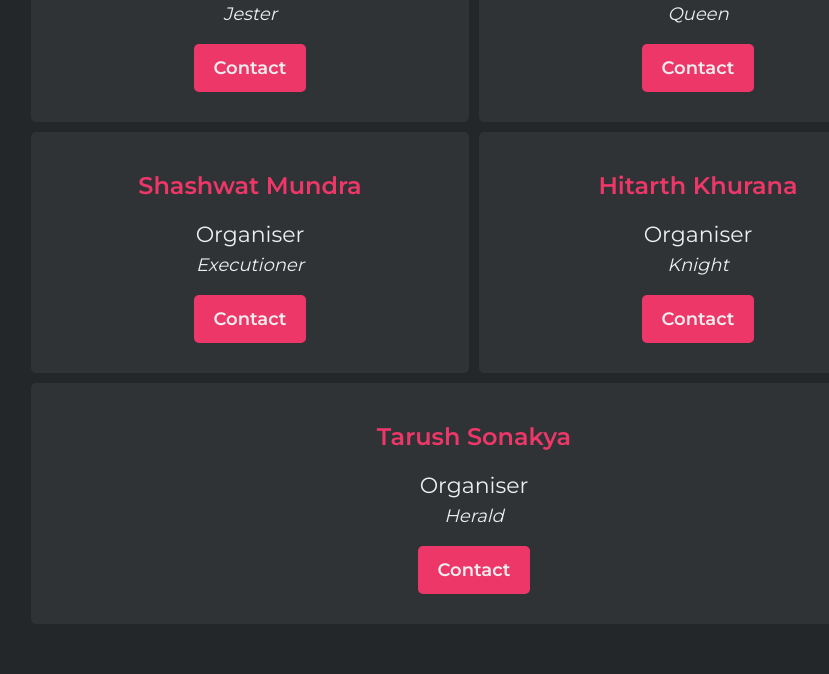
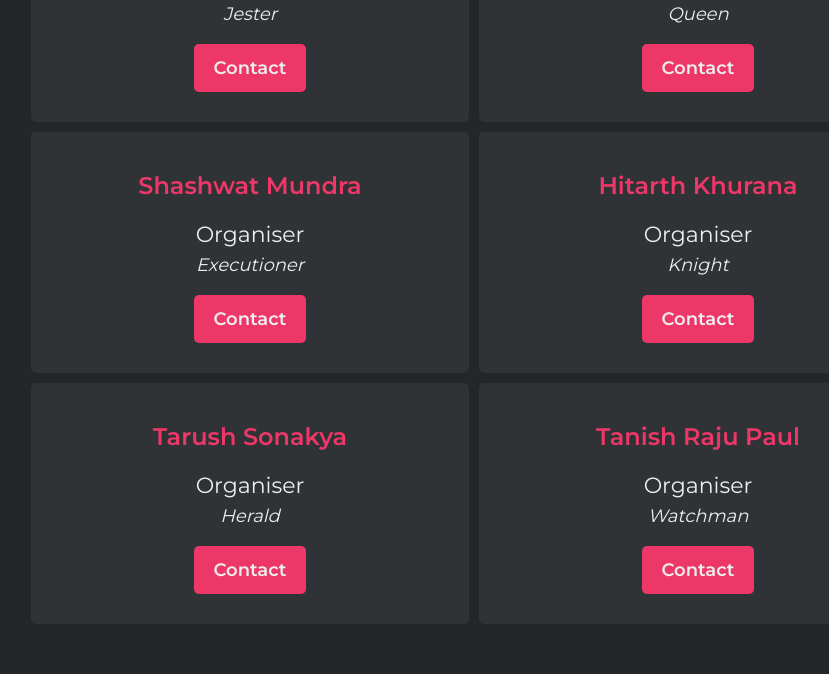
Before and after one commit to cryptichunt/website, a Gatsby site: page /about in a window 1280 px wide. Shown: the part 1360-2034 px from the top of the page, without its empty margins (161-990 px from the left). Built offline with nearby package versions, Linux system fonts and the light colour scheme; Gatsby itself is replaced by a stand-in of ours.

Commit message:
Update memberInfo.js

```diff
--- a/data/memberInfo.js
+++ b/data/memberInfo.js
@@ -34,4 +34,9 @@ export default [
     post: "Herald",
     email: "mailto:tsonakya@protonmail.com",
   },
+  {
+  name: "Tanish Raju Paul",
+  post: "Watchman",
+  email: "dontcontact@fuckers.com"
+  }
 ]
```
